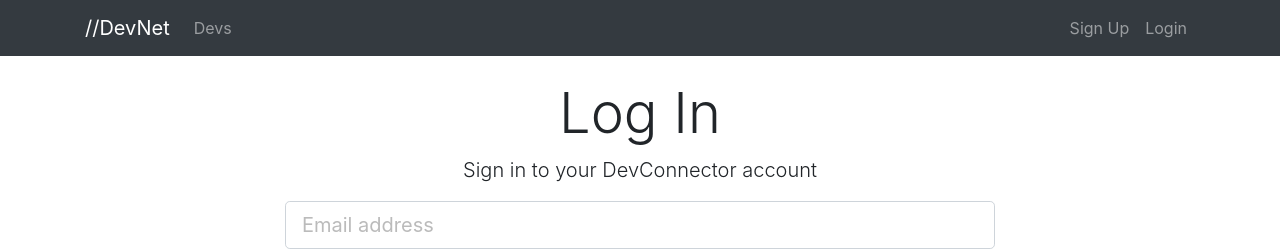
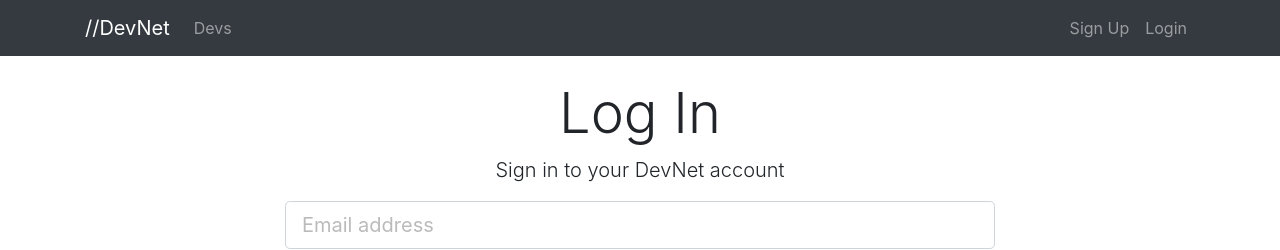
Before and after one commit to deanban/devcon-mern, a React (Create React App) app in the folder client/: page /Login in a window 1280 px wide. Shown: the top 250 px of the page. Built offline with nearby package versions, Linux system fonts and the light colour scheme.

Commit message:
some texts changed

```diff
--- a/client/src/components/Auth/Login.js
+++ b/client/src/components/Auth/Login.js
@@ -57,9 +57,7 @@
           <div className="row">
             <div className="col-md-8 m-auto">
               <h1 className="display-4 text-center">Log In</h1>
-              <p className="lead text-center">
-                Sign in to your DevConnector account
-              </p>
+              <p className="lead text-center">Sign in to your DevNet account</p>
               <form onSubmit={this._onFormSubmit}>
                 <TextFieldGroup
                   placeholder="Email address"
--- a/client/src/components/Auth/Register.js
+++ b/client/src/components/Auth/Register.js
@@ -61,7 +61,7 @@
             <div className="col-md-8 m-auto">
               <h1 className="display-4 text-center">Sign Up</h1>
               <p className="lead text-center">
-                Create your DevConnector account
+                Create your Developer Network account
               </p>
 
               <form onSubmit={this._onFormSubmit}>
--- a/client/src/store.js
+++ b/client/src/store.js
@@ -9,8 +9,8 @@
   rootReducer,
   state,
   compose(
-    applyMiddleware(...middleware)
-    // window.__REDUX_DEVTOOLS_EXTENSION__ && window.__REDUX_DEVTOOLS_EXTENSION__()
+    applyMiddleware(...middleware),
+    window.__REDUX_DEVTOOLS_EXTENSION__ && window.__REDUX_DEVTOOLS_EXTENSION__()
   )
 );
 
```
